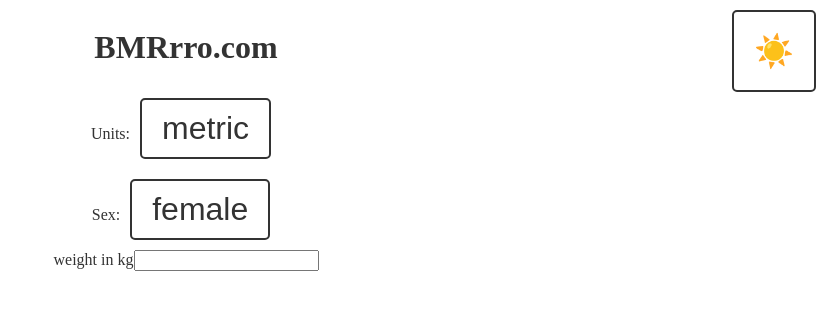
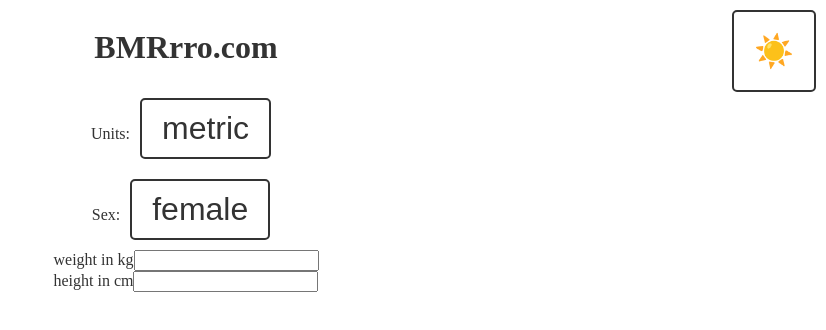
Before and after one commit to TestkaJakub/vue-bmr, a Vue app: page / in a window 1280 px wide. Shown: the top 330 px of the page, without its empty margins (454-1280 px from the left). Built offline with nearby package versions, Linux system fonts and the light colour scheme.

Commit message:
height imput

```diff
--- a/src/App.vue
+++ b/src/App.vue
@@ -5,6 +5,7 @@
 import UnitsSwitch from './components/UnitsSwitch.vue';
 import SexSwitch from './components/SexSwitch.vue';
 import WeightInput from './components/WeightInput.vue';
+import HeightInput from './components/HeightInput.vue';
 
 const metric = {
     system: 'metric',
@@ -20,6 +21,15 @@
     lb: 0
 });
 
+const heights = ref({
+    cm: 0,
+    in: 0
+});
+
+watch(heights, (newUnits) => {
+    console.log(toRaw(newUnits));
+});
+
 watch(weights, (newUnits) => {
     console.log(toRaw(newUnits));
 });
@@ -33,6 +43,7 @@
     <UnitsSwitch v-model="units"/>
     <SexSwitch />
     <WeightInput :weightUnit="toRaw(units)['weight']" v-model="weights"/>
+    <HeightInput :heightUnit="toRaw(units)['height']" v-model="heights"/>
   </div>
 
 </template>
--- /dev/null
+++ b/src/components/HeightInput.vue
@@ -0,0 +1,34 @@
+<script setup lang="ts">
+import { ref, watch } from 'vue';
+
+const props = defineProps({
+    heightUnit: {
+        type: String,
+        required: true
+    }
+});
+
+const heightCm = ref(null);
+const heightIn = ref(null);
+
+const emit = defineEmits();
+
+watch(heightCm, (newHeightCm) => {
+    emit('update:modelValue', { cm: newHeightCm, in: heightIn.value});
+});
+
+watch(heightIn, (newHeightIn) => {
+    emit('update:modelValue', { cm: heightCm.value, in: newHeightIn });
+});
+</script>
+
+<template>
+    <div>
+        <label for="height">height in {{ props.heightUnit }}</label>
+        <input v-if="props.heightUnit == 'cm'" type="number" name="height" id="height" v-model="heightCm">
+        <input v-else-if="props.heightUnit == 'in'" type="number" name="height" id="height" v-model="heightIn">
+    </div>
+</template>
+
+<style scoped>
+</style>
--- a/src/components/WeightInput.vue
+++ b/src/components/WeightInput.vue
@@ -14,11 +14,11 @@
 const emit = defineEmits();
 
 watch(weightKg, (newWeightKg) => {
-    emit('update:modelValue', { kg: newWeightKg, lb: newWeightKg? newWeightKg * 2.20462 : null});
+    emit('update:modelValue', { kg: newWeightKg, lb: weightLb.value});
 });
 
 watch(weightLb, (newWeightLb) => {
-    emit('update:modelValue', { kg: newWeightLb ? newWeightLb / 2.20462 : null, lb: newWeightLb });
+    emit('update:modelValue', { kg: weightKg.value, lb: newWeightLb });
 });
 </script>
 
```
